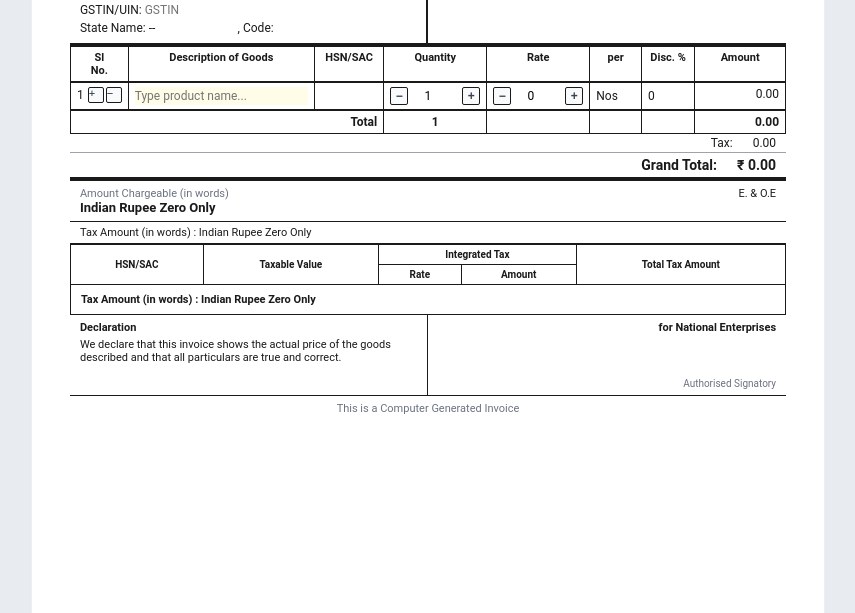
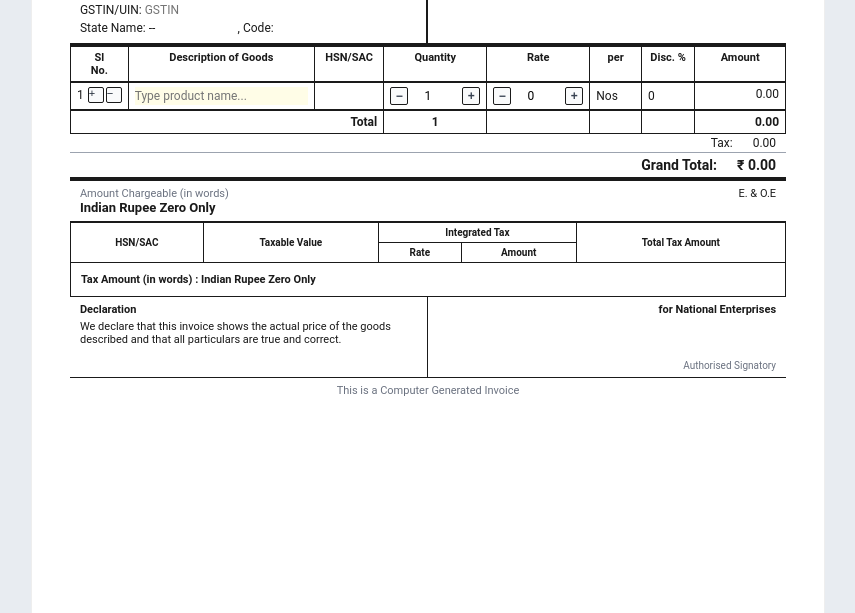
Before and after one commit to adc24/tax-invoice-app, a Flask app: page / in a window 1280 px wide. Shown: the part 459-1072 px from the top of the page, without its empty margins (327-1182 px from the left). Run offline with Flask 3, Linux system fonts and the light colour scheme; data that the repository does not hold is empty; some libraries are stand-ins or nearby versions.

Commit message:
Final Fix: linked signatory company name to owner settings

```diff
--- a/static/css/style.css
+++ b/static/css/style.css
@@ -597,11 +597,13 @@ body {
 }
 
 .tax-summary-table tfoot td {
-    border: 1px solid #1A1A1A;
+    border: 1px solid #1A1A1A !important;
     background-color: #ffffff;
     font-size: 11px;
     height: 30px;
     vertical-align: middle;
+    padding-left: 10px;
+    font-weight: bold;
 }
 
 /* Tax words row */
--- a/static/js/invoice.js
+++ b/static/js/invoice.js
@@ -120,6 +120,7 @@ function loadOwnerInfo() {
                 document.getElementById('owner-company').value = data.company_name || '';
                 document.getElementById('owner-address').value = data.address || '';
                 document.getElementById('owner-city').value = data.city || '';
+
                 // Set state dropdown
                 const stateSelect = document.getElementById('owner-state');
                 if (stateSelect && data.state_name) {
@@ -128,7 +129,14 @@ function loadOwnerInfo() {
                     if (codeEl) codeEl.textContent = data.state_code || '';
                 }
                 document.getElementById('owner-gstin').value = data.gstin || '';
+
+                // --- FIXED: Update the Signature Section ---
+                const sigCompany = document.getElementById('signatory-company-name');
+                if (sigCompany) {
+                    sigCompany.textContent = 'for ' + (data.company_name || 'National Enterprises');
+                }
             }
+
             // Populate owner edit panel
             if (document.getElementById('edit-owner-company')) {
                 document.getElementById('edit-owner-company').value = data.company_name || '';
--- a/templates/invoice.html
+++ b/templates/invoice.html
@@ -326,7 +326,6 @@
     <div class="eoe">E. & O.E</div>
 </div>
 
-<div class="tax-words" id="tax-words">Tax Amount (in words) : Indian Rupee Zero Only</div>
 
             <!-- Tax Summary Table -->
            <table class="tax-summary-table">
@@ -344,7 +343,7 @@
     <tbody id="tax-summary-tbody"></tbody>
     <tfoot>
         <tr>
-            <td colspan="5" style="text-align: left; padding: 5px 10px; font-weight: bold;">
+            <td colspan="5" style="text-align: left; padding: 10px; font-weight: bold; border: 1px solid #1A1A1A;">
                 Tax Amount (in words) : <span id="tax-words-dynamic">Indian Rupee Zero Only</span>
             </td>
         </tr>
@@ -355,14 +354,13 @@
             <div class="invoice-footer-bottom">
     <div class="declaration">
         <strong>Declaration</strong>
-                    We declare that this invoice shows the actual price of the goods described and that all particulars are true and correct.
+        <p>We declare that this invoice shows the actual price of the goods described and that all particulars are true and correct.</p>
     </div>
     <div class="signatory">
-                    <div class="for-company" id="signatory-company">for National Enterprises</div>
+        <div class="for-company" id="signatory-company-name">for National Enterprises</div>
         <div class="auth-label">Authorised Signatory</div>
     </div>
 </div>
-
             <!-- Computer generated text -->
             <div class="computer-generated">This is a Computer Generated Invoice</div>
 
```
Lines whose indentation alone changed are shown as unchanged.
